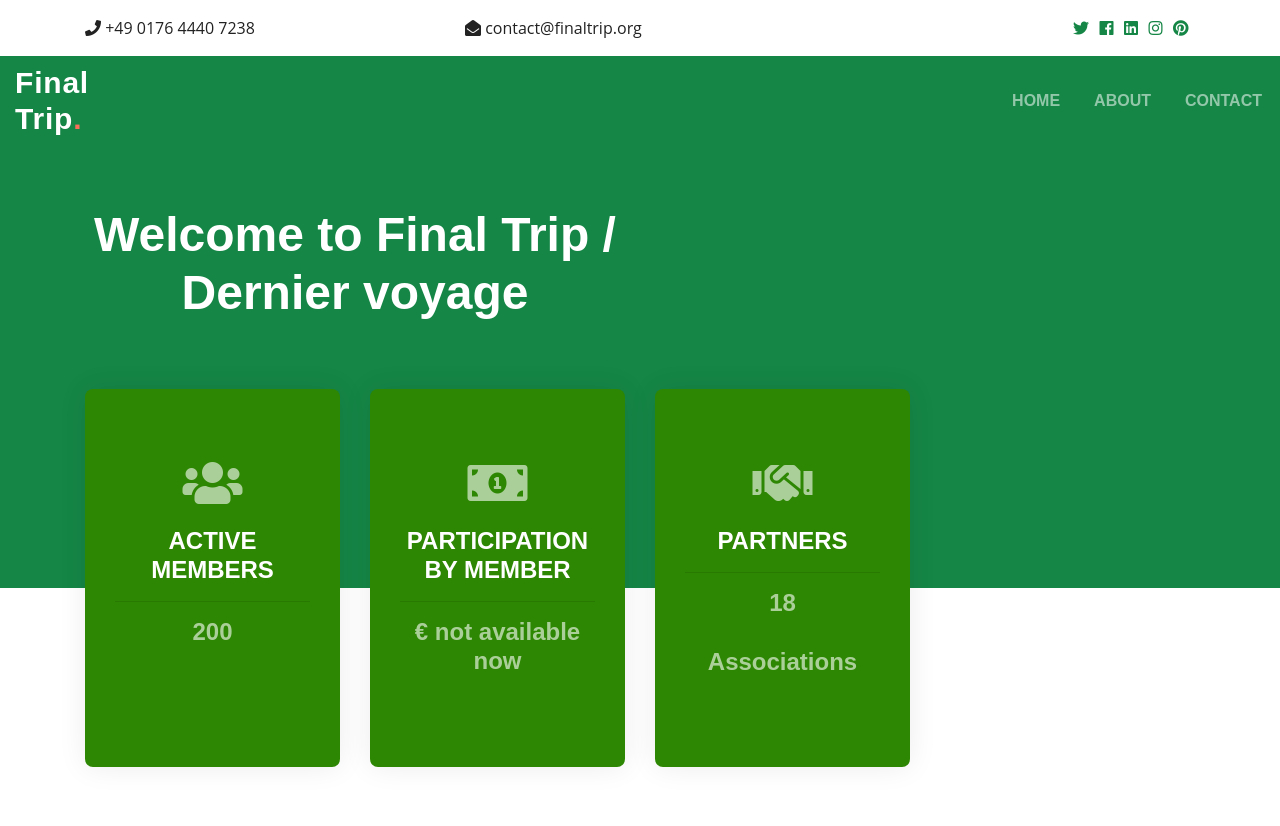
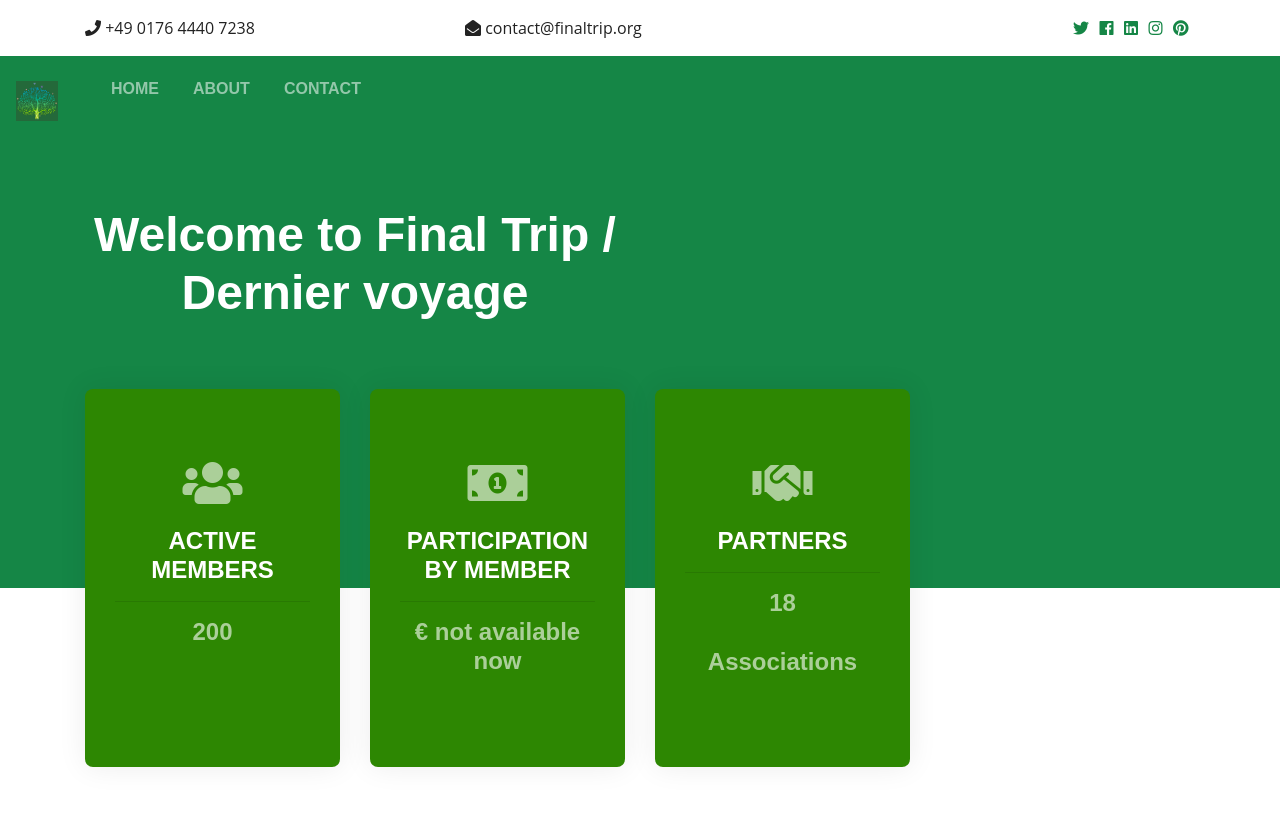
Before and after one commit to Junior-Kamtchouang/Final-Trip, a Django app: page / in a window 1280 px wide. Shown: the top 826 px of the page. Run offline with Django 5.2, Linux system fonts and the light colour scheme; some libraries are stand-ins or nearby versions.

Commit message:
navbar-Logo-bootstrap-main/update ocmmit

```diff
--- a/static/css/main.css
+++ b/static/css/main.css
@@ -20,7 +20,7 @@
 /* Colors */
 :root {
   --color-default: #222222;
-  --color-primary: #158646;
+  --color-primary: #24693A;
   --color-secondary: #f85a40;
 }
 
--- a/templates/partials/_navbar.html
+++ b/templates/partials/_navbar.html
@@ -1,23 +1,89 @@
 {%load static%}
 <header id="header" class="header d-flex align-items-center">
+  <style>
+    header {
+      margin: 0;
+      font-family: Arial, Helvetica, sans-serif;
+    }
 
-    <div class="container-fluid container-xl d-flex align-items-center justify-content-between">
-      <a href="index.html" class="logo d-flex align-items-center">
+
+
+    .topnav a {
+      float: left;
+      display: block;
+      color: #f2f2f2;
+      text-align: center;
+      padding: 14px 16px;
+      text-decoration: none;
+      font-size: 17px;
+    }
+
+    .topnav a:hover {
+      background-color: #ddd;
+      color: black;
+    }
+
+    .topnav a.active {
+      background-color: #04AA6D;
+      color: white;
+    }
+
+    .topnav .icon {
+      display: none;
+    }
+
+    @media screen and (max-width: 600px) {
+      .topnav a:not(:first-child) {display: none;}
+      .topnav a.icon {
+        float: right;
+        display: block;
+      }
+    }
+
+    @media screen and (max-width: 600px) {
+      .topnav.responsive {position: relative;}
+      .topnav.responsive .icon {
+        position: absolute;
+        right: 0;
+        top: 0;
+      }
+      .topnav.responsive a {
+        float: none;
+        display: block;
+        text-align: left;
+      }
+    }
+    </style>
+
+    <!-- <div class="container-fluid container-xl d-flex align-items-center justify-content-between"> -->
+  <div class="topnav" id="myTopnav">
+      <a href="/" class="logo d-flex align-items-center">
         <!-- Uncomment the line below if you also wish to use an image logo -->
-        <!-- <img src="assets/img/logo.png" alt=""> -->
-        <h1>Final Trip<span>.</span></h1>
+        <img src="{% static 'img/FinalTripLogoMini.jpg' %}" alt="">
+        <!-- <h1>Final Trip<span>.</span></h1> -->
       </a>
       <nav id="navbar" class="navbar">
         <ul>
           <li><a href="/">Home</a></li>
           <li><a href="/about">About</a></li>
-
           <li><a href="#contact">Contact</a></li>
         </ul>
-      </nav><!-- .navbar -->
+      </nav>
+    </div>
 
-      <i class="mobile-nav-toggle mobile-nav-show bi bi-list"></i>
-      <i class="mobile-nav-toggle mobile-nav-hide d-none bi bi-x"></i>
+    <i class="mobile-nav-toggle mobile-nav-show bi bi-list" style="width: 40px; height: 40px; font-size: 28px; color: #ec0808;"></i>
+    <i class="mobile-nav-toggle mobile-nav-hide d-none bi bi-x"></i>
+    <script>
+      function myFunction() {
+        var x = document.getElementById("myTopnav");
+        if (x.className === "topnav") {
+          x.className += " responsive";
+        } else {
+          x.className = "topnav";
+        }
+      }
+      </script>
 
-    </div>
-  </header><!-- End Header -->
+
+  </header>
+  <!-- End Header -->
```
Also changed, not shown: static/css/bootstrap.css, static/img/FinalTripLogo copy.jpg (added), static/img/FinalTripLogoMini.jpg (added).
